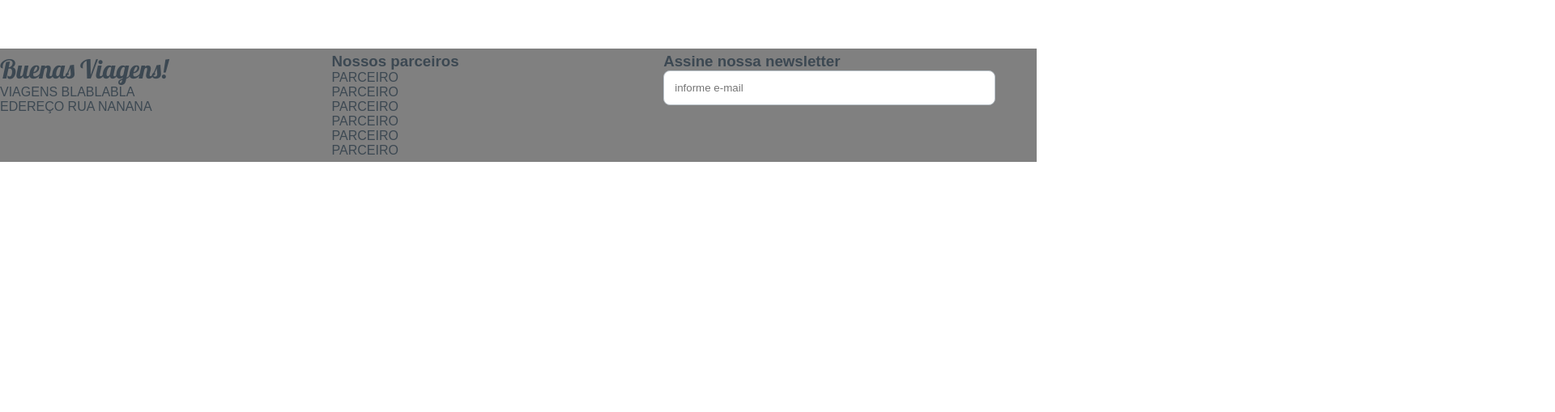
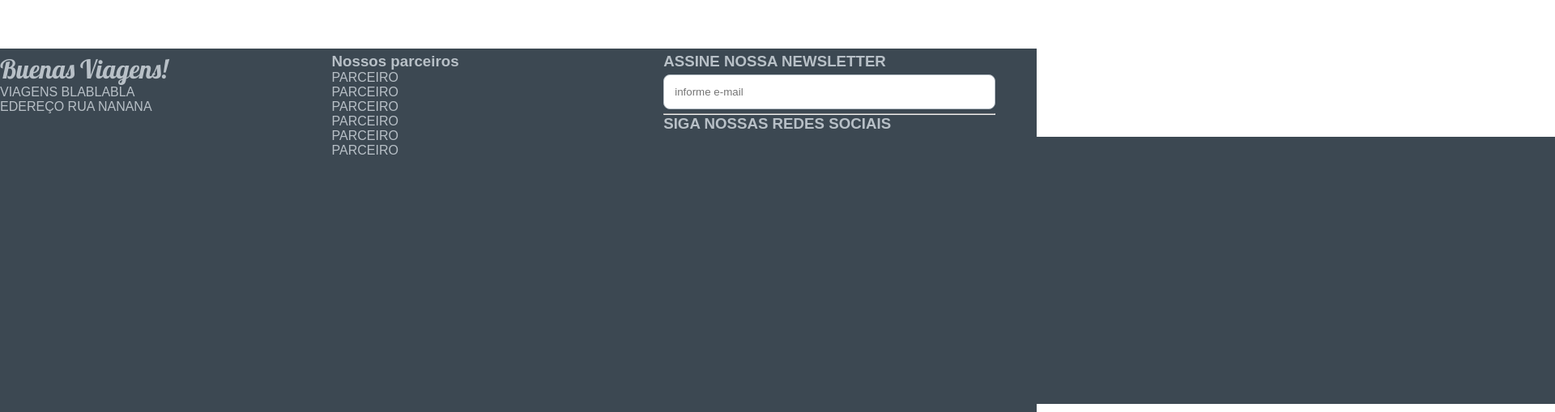
Before and after one commit to Riann472/buenas-viagens, a plain HTML site: page index.html in a window 1280 px wide. Shown: the part 5290-5799 px from the top of the page at 81% size, 1920 px wide, since content can reach past the window. Before the commit the page ends 5490 px from the top, so only its background shows below. Drawn offline with Linux system fonts and the light colour scheme.

Commit message:
commit_footer1

```diff
--- a/css/style.css
+++ b/css/style.css
@@ -259,7 +259,9 @@ button:hover {
 
 footer {
 
-    background-color: gray;
+    background-color: #3C4852;
+    color:#B8C0C7;
+
     margin-top: 500px;
     display: flex;
 
--- a/index.html
+++ b/index.html
@@ -139,10 +139,20 @@
 
         </div>
         <div class="redes">
-            <h3>Assine nossa newsletter</h3>
-            <input type="text" placeholder="informe e-mail">
 
-        </div>
+            <h3>ASSINE NOSSA NEWSLETTER</h3>
+            <div>
+                    <input type="text" placeholder="informe e-mail">
+            </div>
+
+            <hr>
+            <h3>SIGA NOSSAS REDES SOCIAIS</h3>
+            <div>
+                <svg width="1440" height="330" viewBox="0 0 1440 330" fill="none" xmlns="http://www.w3.org/2000/svg">
+                    <rect width="1440" height="330" fill="#3C4852"/>
+                    </svg>
+
+            </div>
     </footer>
 
 </body>
```
